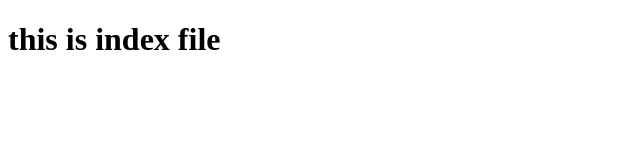
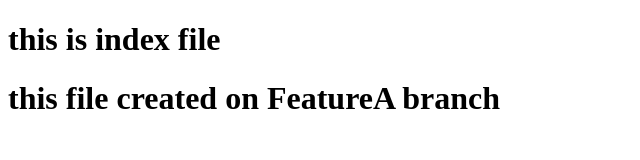
Before and after one commit to naveensnvn/vscode_repo, a plain HTML site: page index.html in a window 1280 px wide. Shown: the whole page, without its empty margins (0-640 px from the left). Drawn offline with Linux system fonts and the light colour scheme.

Commit message:
added extra line in new branch in index.html

```diff
--- a/index.html
+++ b/index.html
@@ -7,5 +7,6 @@
 </head>
 <body>
     <h1>this is index file</h1>
+    <h1>this file created on FeatureA branch</h1>
 </body>
 </html>
```
